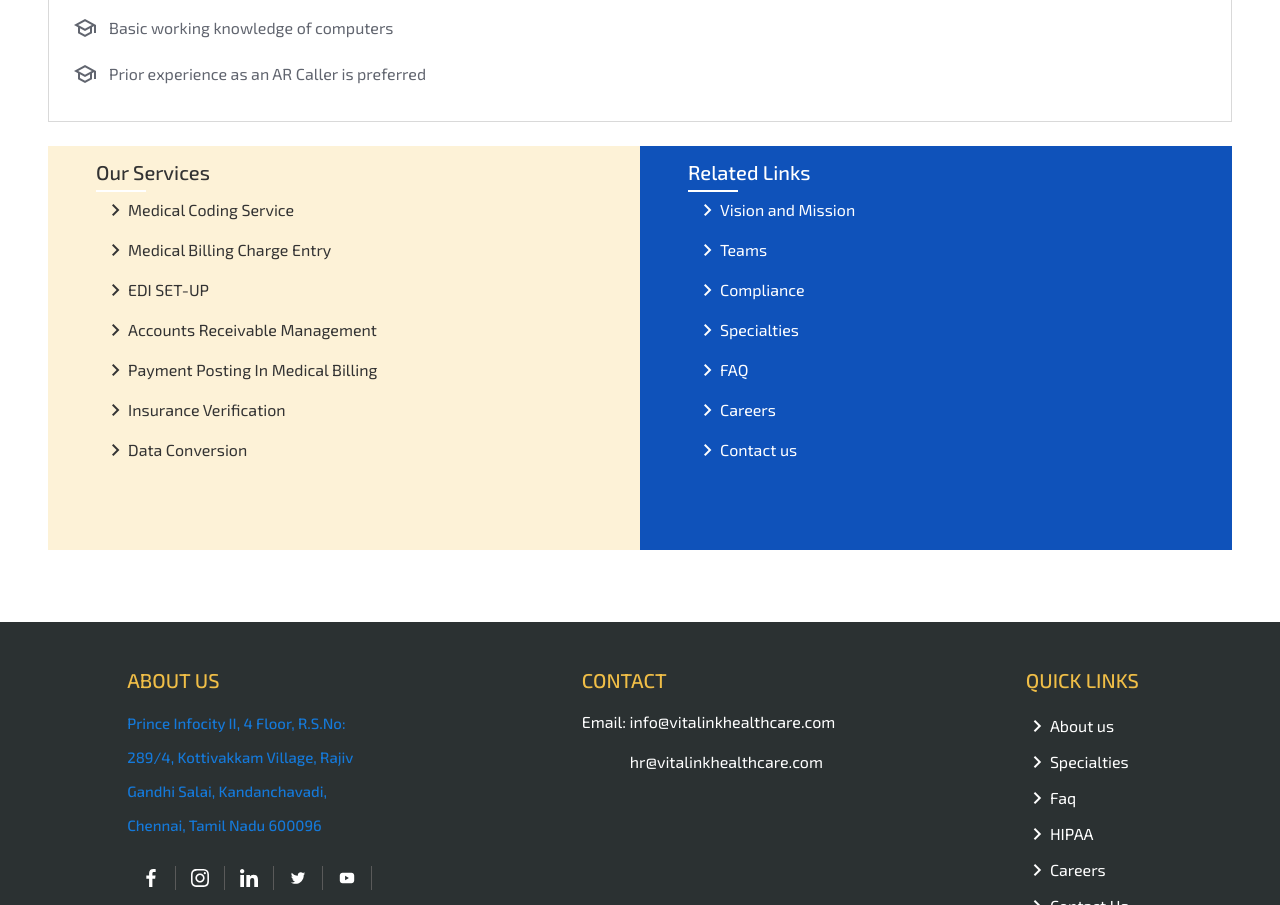
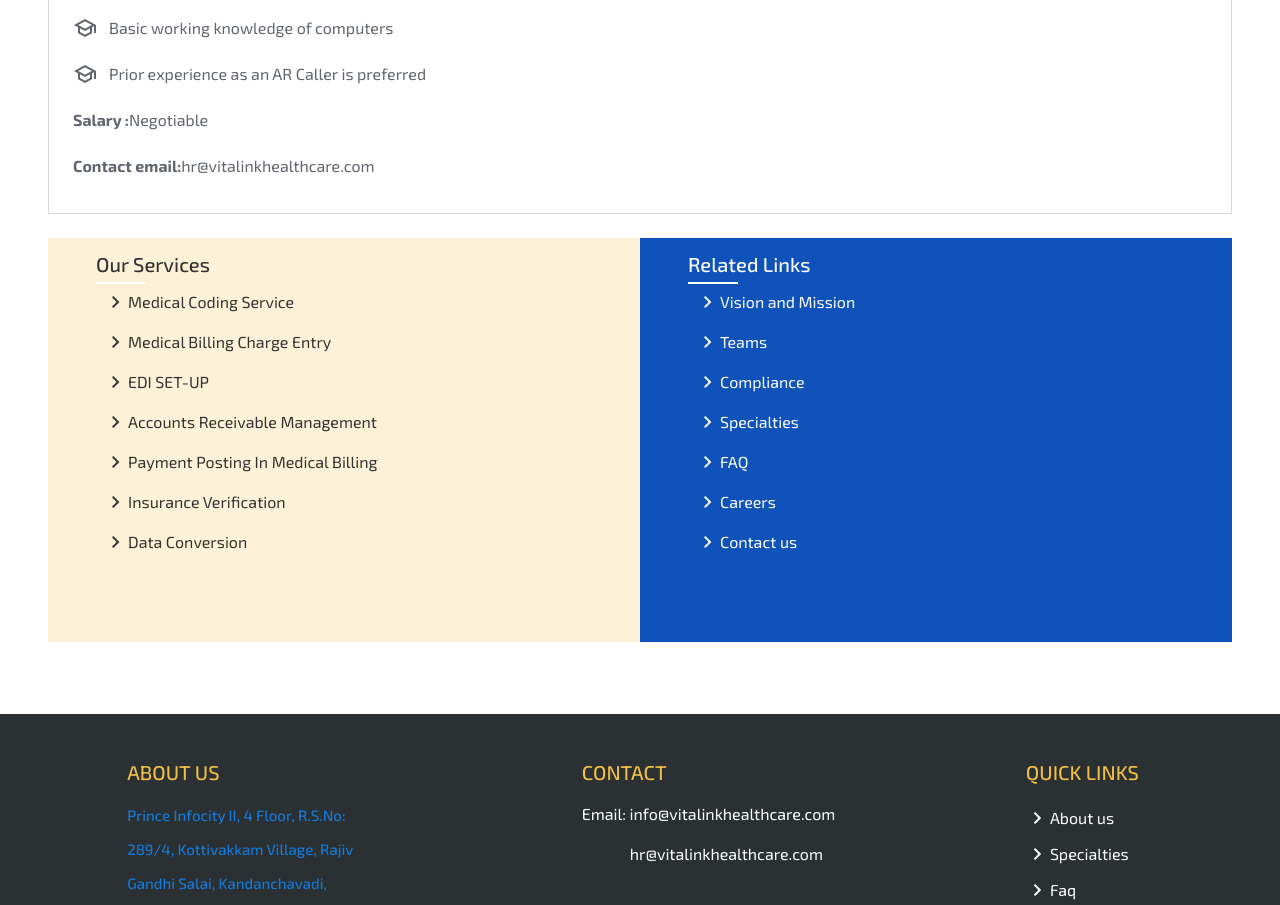
Before and after one commit to naveenkt17/vitalink, a plain HTML site: page careers.html in a window 1280 px wide. Shown: the part 1746-2651 px from the top of the page. Drawn offline with nearby package versions, Linux system fonts and the light colour scheme.

Commit message:
Add files via upload

```diff
--- a/careers.html
+++ b/careers.html
@@ -512,6 +512,12 @@
                         </span>
                         Prior experience as an AR Caller is preferred
                       </li>
+                      <li class="mtb16 lh30 mr12 fc6 v-center">
+                        <strong>Salary :</strong> Negotiable
+                      </li>
+                      <li class="mtb16 lh30 mr12 fc6 v-center">
+                        <strong>Contact email: </strong>hr@vitalinkhealthcare.com
+                      </li>
                     </ul>
                   </div>
                 </div>
```
